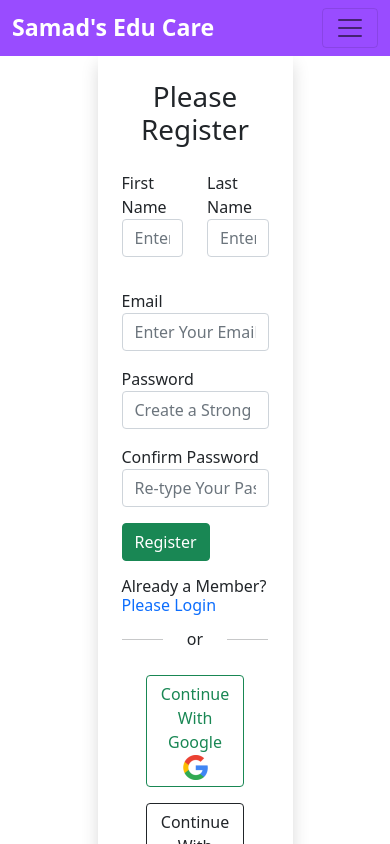
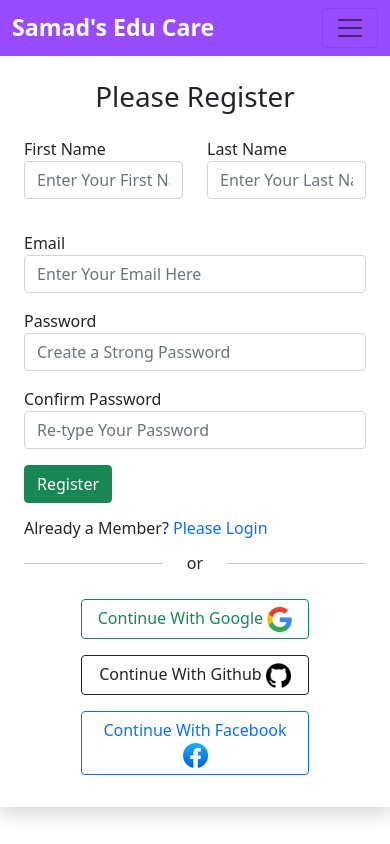
Before and after one commit to shakib-mia/independent-service-provider, a React (Create React App) app: page /register in a window 390 px wide. Shown: the top 844 px of the page. Built offline with nearby package versions, Linux system fonts and the light colour scheme; the HTML template or start-up script is replaced by a standard one.

Commit message:
register page responsive issue fixed

```diff
--- a/src/Pages/Register/Register.js
+++ b/src/Pages/Register/Register.js
@@ -53,7 +53,7 @@ const GithubSignIn = () => {
 
 const Register = () => {
       return (
-            <div className='shadow col-6 mx-auto p-4'>
+            <div className='shadow col-12 col-md-6 mx-auto p-4'>
                   <h1 className='text-center'>Please Register</h1>
 
                   <form>
```
